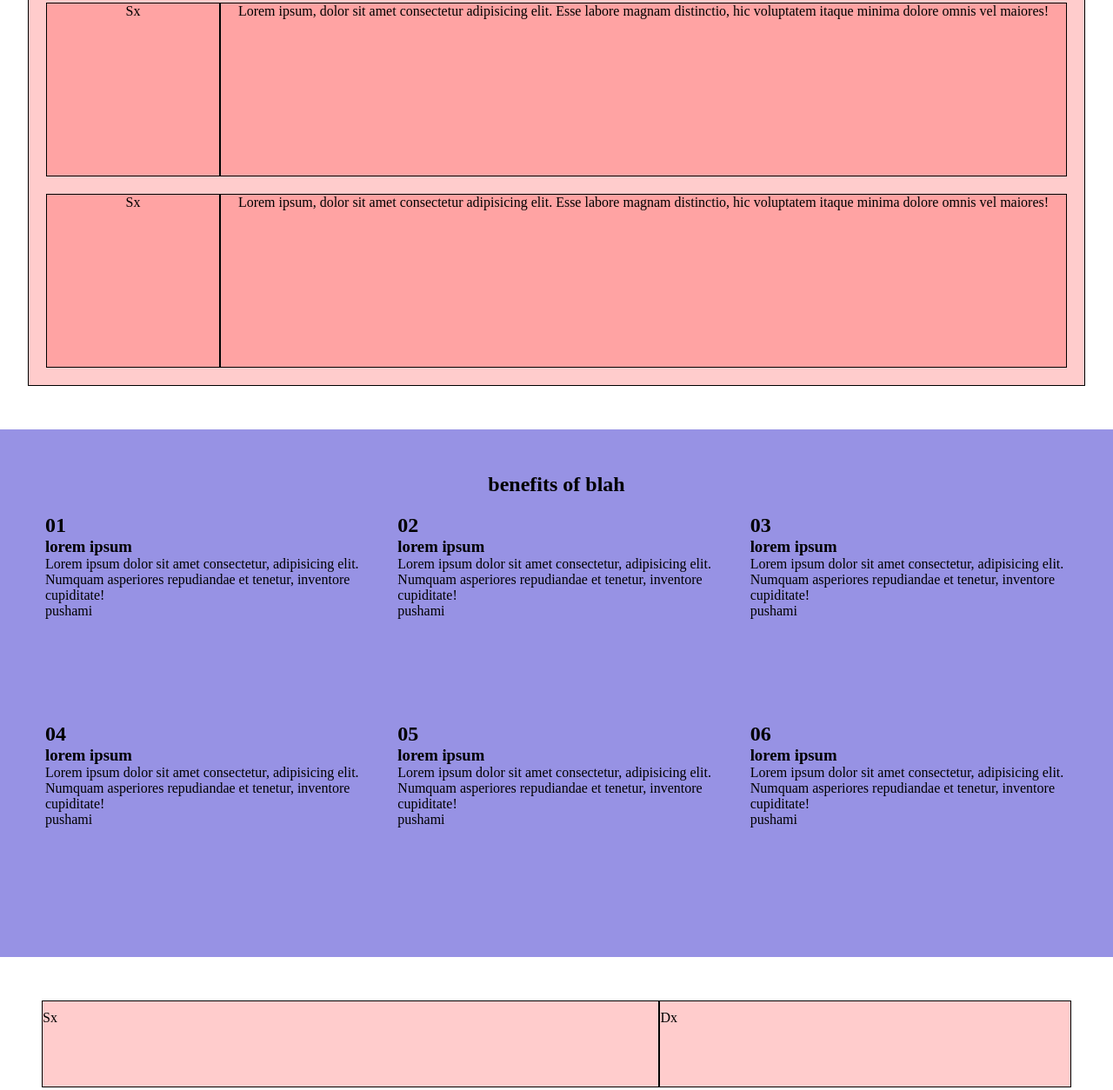
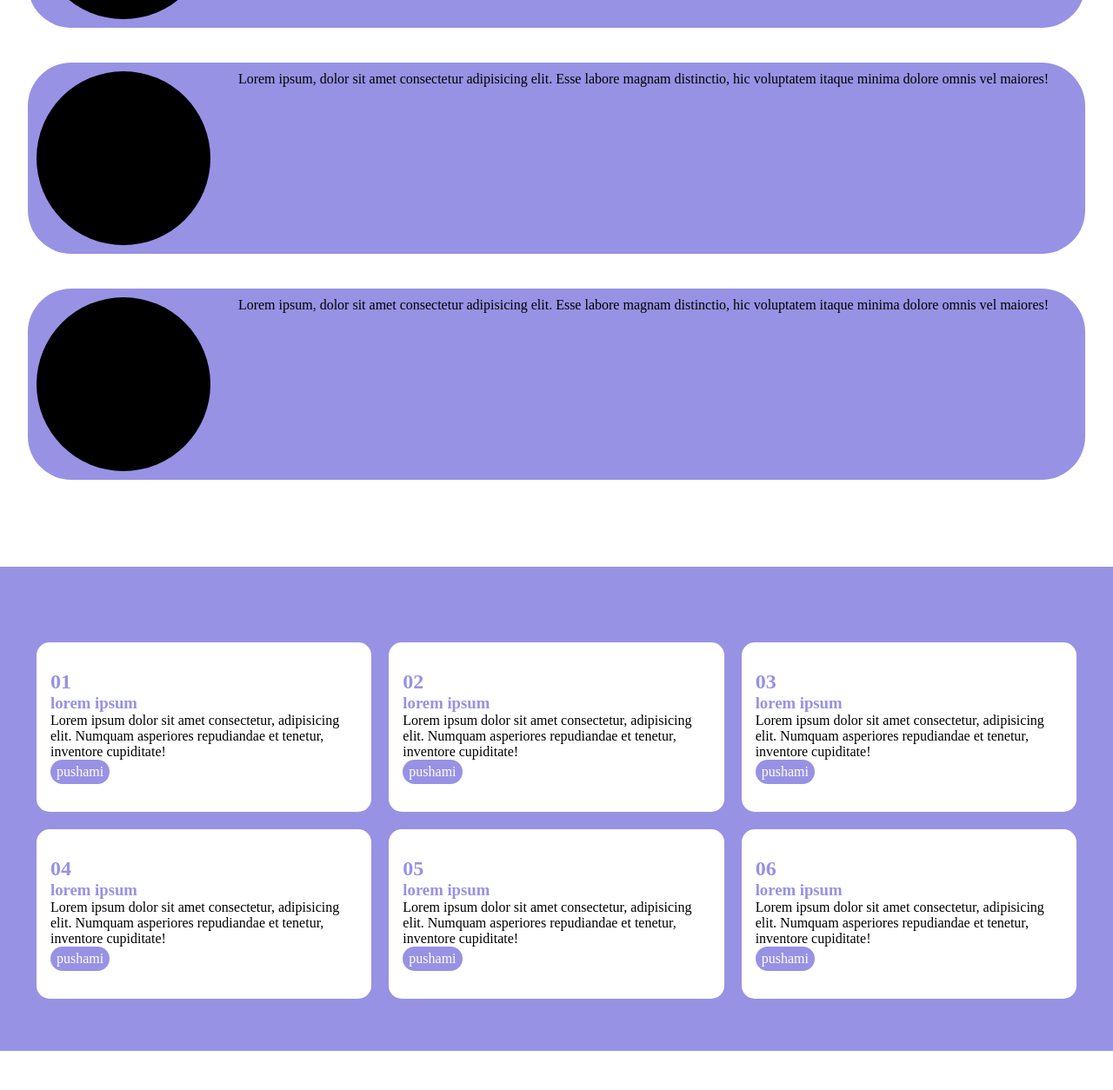
Before and after one commit to alessandrodaniello105/htmlcss-responsive-layout, a plain HTML site: page index.html in a window 1280 px wide. Shown: the part 1389-2643 px from the top of the page at 87% size. Drawn offline with Linux system fonts and the light colour scheme.

Commit message:
[style] testimonials, benefits, about us

```diff
--- a/assets/css/style.css
+++ b/assets/css/style.css
@@ -40,7 +40,6 @@ a:visited {
   color: black;
   padding: 5px 7px;
   border-radius: 15px;
-
 }
 
 
@@ -185,8 +184,26 @@ footer .container {
 
 .planning .row .col:last-child .card {
   background-color: white;
+  border-radius: 50px;
 
 }
+
+
+/**********
+  TESTIMONIALS
+**********/
+
+.testimonials .card {
+  background-color: var(--violet);
+  border-radius: 50px;
+  margin: 40px 0;
+}
+
+.testimonials .circle {
+  width: 200px;
+  height: 200px;
+}
+
 /**********
   BENEFITS
 **********/
@@ -195,8 +212,28 @@ footer .container {
   text-align: center;
 }
 
+.benefits .card {
+  background-color: white;
+  padding: 0;
+}
+
+.benefits .card .btn a,
+.about-us .btn a {
+  color: white;
+  background-color: var(--violet);
+
+}
+
+.benefits h2,
+.benefits h3,
+.about-us h2 {
+  color: var(--violet);
+}
+
 .benefits .card .col {
   text-align: left;
+  padding: 2rem 1rem;
+  min-height: fit-content;
 }
 
 /**********
@@ -207,10 +244,16 @@ footer .container {
   padding: 0 1rem;
 }
 
-
 .about-us .col.text-box,
 .about-us .col.img-box {
   width: 100%;
+}
+
+.circle {
+  background-color: black;
+  border-radius: 50%;
+  width: 150px;
+  height: 150px;
 }
 
 /**********
--- a/index.html
+++ b/index.html
@@ -152,26 +152,32 @@
           <!-- /HEAD-TEXT-BOX -->
 
           <!-- TESTIMONIALS CARDS -->
-          <div class="col debug">
+          <div class="col">
 
             <!-- CARD 1 -->
             <div class="card flex-column align-center">
-              <div class="col img-box debug">Sx</div>
-              <div class="col text-box debug">Lorem ipsum, dolor sit amet consectetur adipisicing elit. Esse labore magnam distinctio, hic voluptatem itaque minima dolore omnis vel maiores!</div>
+              <div class="col img-box">
+                <div class="circle"></div>
+              </div>
+              <div class="col text-box">Lorem ipsum, dolor sit amet consectetur adipisicing elit. Esse labore magnam distinctio, hic voluptatem itaque minima dolore omnis vel maiores!</div>
             </div>
             <!-- /CARD 1 -->
 
             <!-- CARD 2 -->
             <div class="card flex-column align-center">
-              <div class="col img-box debug">Sx</div>
-              <div class="col text-box debug">Lorem ipsum, dolor sit amet consectetur adipisicing elit. Esse labore magnam distinctio, hic voluptatem itaque minima dolore omnis vel maiores!</div>
+              <div class="col img-box">
+                <div class="circle"></div>
+              </div>
+              <div class="col text-box">Lorem ipsum, dolor sit amet consectetur adipisicing elit. Esse labore magnam distinctio, hic voluptatem itaque minima dolore omnis vel maiores!</div>
             </div>
             <!-- /CARD 2 -->
 
             <!-- CARD 3 -->
             <div class="card flex-column align-center">
-              <div class="col img-box debug">Sx</div>
-              <div class="col text-box debug">Lorem ipsum, dolor sit amet consectetur adipisicing elit. Esse labore magnam distinctio, hic voluptatem itaque minima dolore omnis vel maiores!</div>
+              <div class="col img-box">
+                <div class="circle"></div>
+              </div>
+              <div class="col text-box">Lorem ipsum, dolor sit amet consectetur adipisicing elit. Esse labore magnam distinctio, hic voluptatem itaque minima dolore omnis vel maiores!</div>
             </div>
             <!-- /CARD 3 -->
 
@@ -197,7 +203,7 @@
                 <h3>lorem ipsum</h3>
                 <p>Lorem ipsum dolor sit amet consectetur, adipisicing elit. Numquam asperiores repudiandae et tenetur, inventore cupiditate!</p>
 
-                <div class="btn">pushami</div>
+                <div class="btn"><a href="#">pushami</a></div>
               </div>
             </div>
           </div>
@@ -211,7 +217,7 @@
                 <h3>lorem ipsum</h3>
                 <p>Lorem ipsum dolor sit amet consectetur, adipisicing elit. Numquam asperiores repudiandae et tenetur, inventore cupiditate!</p>
 
-                <div class="btn">pushami</div>
+                <div class="btn"><a href="#">pushami</a></div>
               </div>
             </div>
           </div>
@@ -225,7 +231,7 @@
                 <h3>lorem ipsum</h3>
                 <p>Lorem ipsum dolor sit amet consectetur, adipisicing elit. Numquam asperiores repudiandae et tenetur, inventore cupiditate!</p>
 
-                <div class="btn">pushami</div>
+                <div class="btn"><a href="#">pushami</a></div>
               </div>
             </div>
           </div>
@@ -239,7 +245,7 @@
                 <h3>lorem ipsum</h3>
                 <p>Lorem ipsum dolor sit amet consectetur, adipisicing elit. Numquam asperiores repudiandae et tenetur, inventore cupiditate!</p>
 
-                <div class="btn">pushami</div>
+                <div class="btn"><a href="#">pushami</a></div>
               </div>
             </div>
           </div>
@@ -253,7 +259,7 @@
                 <h3>lorem ipsum</h3>
                 <p>Lorem ipsum dolor sit amet consectetur, adipisicing elit. Numquam asperiores repudiandae et tenetur, inventore cupiditate!</p>
 
-                <div class="btn">pushami</div>
+                <div class="btn"><a href="#">pushami</a></div>
               </div>
             </div>
           </div>
@@ -267,7 +273,7 @@
                 <h3>lorem ipsum</h3>
                 <p>Lorem ipsum dolor sit amet consectetur, adipisicing elit. Numquam asperiores repudiandae et tenetur, inventore cupiditate!</p>
 
-                <div class="btn">pushami</div>
+                <div class="btn"><a href="#">pushami</a></div>
               </div>
             </div>
           </div>
@@ -283,8 +289,29 @@
     <section class="about-us">
       <div class="container">
         <div class="row">
-          <div class="col text-box debug">Sx</div>
-          <div class="col img-box debug">Dx</div>
+          <!-- TEXT-BOX -->
+          <div class="col text-box debug">
+
+            <h2>About Us</h2>
+
+            <p>Lorem ipsum dolor sit amet consectetur adipisicing elit. Quas enim, amet odit laborum laudantium quae ipsa atque, harum doloribus, nihil aliquam? Ullam libero iste, illum dolore voluptatibus cum pariatur totam!</p>
+
+            <p>Lorem ipsum dolor sit amet, consectetur adipisicing elit. Quisquam provident quasi unde voluptas, hic doloribus, sint ratione eveniet id, quibusdam in rem commodi quos fugiat recusandae? Illum et omnis ab.</p>
+
+          </div>
+          <!-- /TEXT-BOX -->
+
+          <!-- IMG-BOX -->
+          <div class="col img-box debug">
+
+            <div class="circle"></div>
+
+            <h2>testo bello importante tanto quanto qualcun altro che sta prima o dopo</h2>
+
+            <div class="btn"><a href="#">find me on linkedin</a></div>
+
+          </div>
+          <!-- /IMG-BOX -->
 
         </div>
       </div>
```
